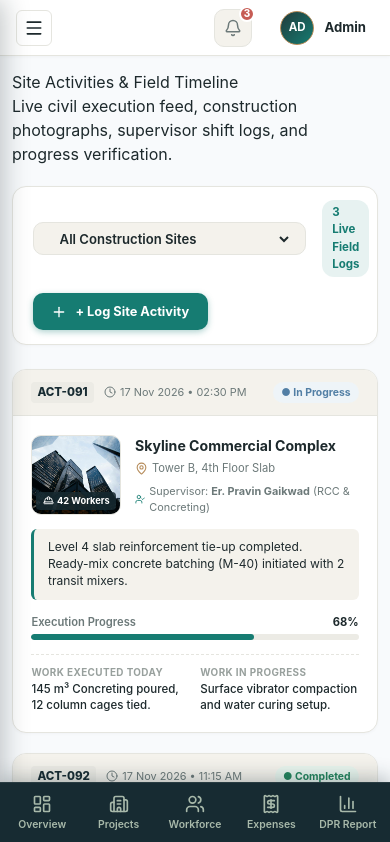
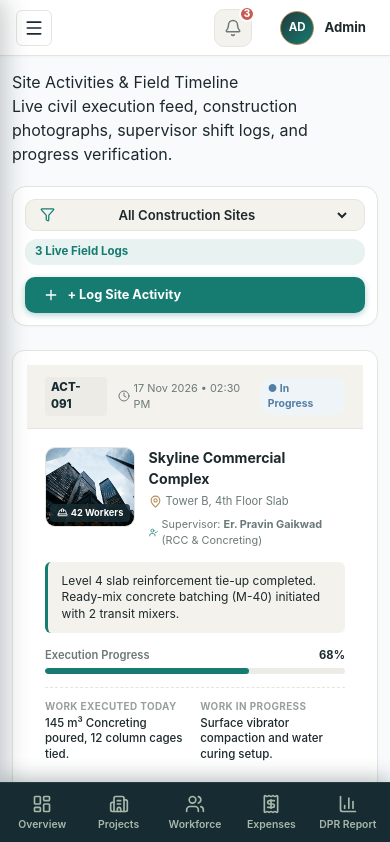
Before and after one commit to dawarepunam/structiva-admin, a Next.js app: page /admin/activities in a window 390 px wide. Shown: the top 842 px of the page. Built offline with nearby package versions, Linux system fonts and the light colour scheme.

Commit message:
style(activities): enhance mobile responsive controls and modal layout for android views

```diff
--- a/src/components/admin/activities/SiteActivities.module.css
+++ b/src/components/admin/activities/SiteActivities.module.css
@@ -448,10 +448,54 @@
 }
 
 @media (max-width: 600px) {
+  .topBar {
+    flex-direction: column;
+    align-items: stretch;
+    gap: 0.75rem;
+    padding: 0.75rem;
+  }
+  .filterGroup {
+    flex-direction: column;
+    align-items: stretch;
+    width: 100%;
+    gap: 0.5rem;
+  }
+  .filterBox {
+    width: 100%;
+    justify-content: space-between;
+  }
+  .createBtn {
+    width: 100%;
+    justify-content: center;
+  }
   .activityGrid {
     grid-template-columns: 1fr;
+    gap: 0.85rem;
+  }
+  .activityCard {
+    padding: 0.85rem;
+    border-radius: 12px;
+  }
+  .modalBox {
+    max-height: 85vh;
+    border-radius: 12px;
+  }
+  .modalForm {
+    padding: 1rem;
+    gap: 0.75rem;
   }
   .formGrid2 {
     grid-template-columns: 1fr;
+    gap: 0.65rem;
+  }
+  .modalActions {
+    flex-direction: column-reverse;
+    gap: 0.5rem;
+  }
+  .cancelBtn, .submitBtn {
+    width: 100%;
+    justify-content: center;
+    text-align: center;
+    padding: 0.65rem;
   }
 }
```
